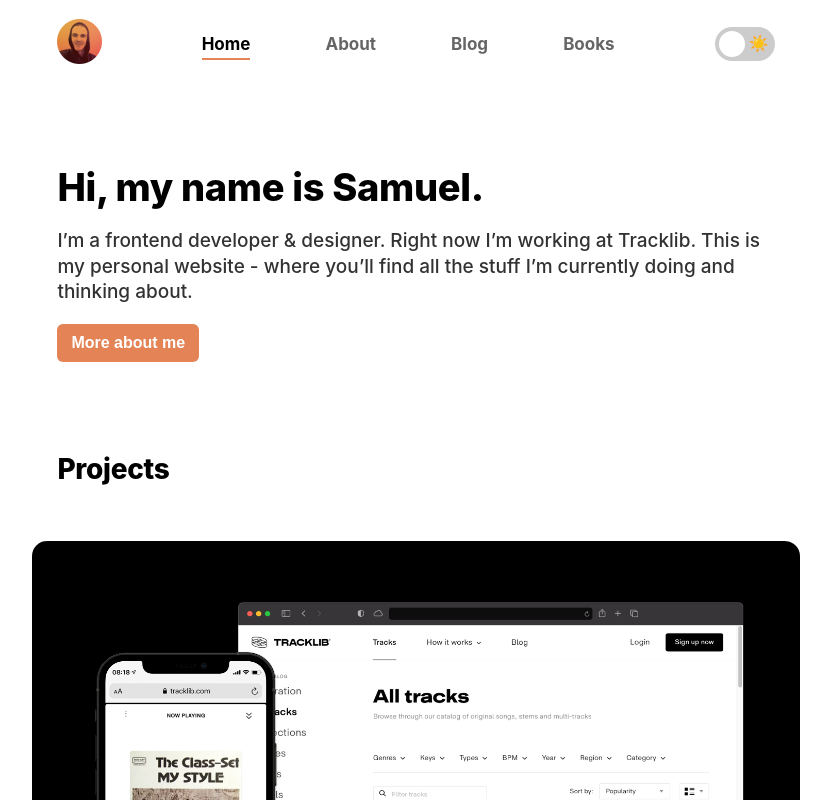
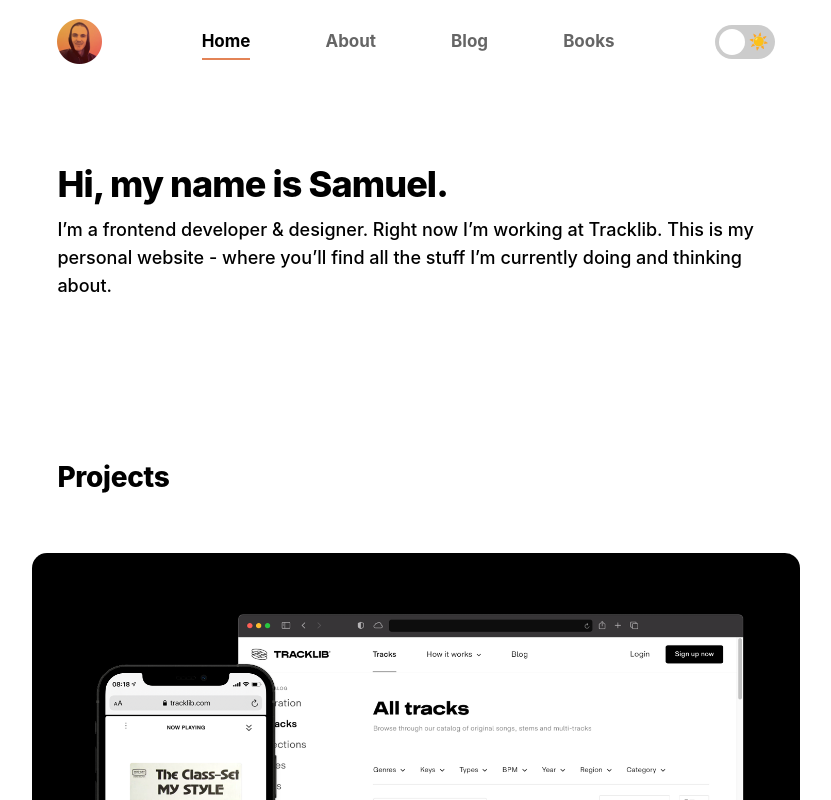
Before and after one commit to samuelkraft/samuelkraft-next, a Next.js app: page / in a window 1280 px wide. Shown: the top 800 px of the page, without its empty margins (224-1055 px from the left). Built offline with nearby package versions, Linux system fonts and the light colour scheme; no server answers.

Commit message:
Tailwind setup

```diff
--- a/components/button.tsx
+++ b/components/button.tsx
@@ -12,7 +12,11 @@ type ButtonProps = {
 }
 
 const Button = ({ children, type, href, variant, onClick, disabled }: ButtonProps): JSX.Element => {
-  const classes = cn(styles.button, styles[variant])
+  const base = 'inline-flex items-center font-bold rounded-md transition duration-200 ease-out'
+  const standard = 'bg-brand hover:bg-brandActive px-3.5 py-2 text-white'
+  const transparent = 'p-0 text-brand bg-transparent hover:text-brandActive hover:bg-transparent color-'
+
+  const classes = `${base} ${variant === 'transparent' ? transparent : standard}`
   if (onClick || !href) {
     return (
       <button className={classes} type={type === 'submit' ? 'submit' : 'button'} onClick={onClick} disabled={disabled}>
--- a/components/pageheader.module.scss
+++ /dev/null
@@ -1,31 +0,0 @@
-.wrapper {
-  margin-bottom: 50px;
-
-  @media (min-width: 480px) {
-    margin-bottom: 90px;
-  }
-}
-
-.title {
-  margin-bottom: 16px;
-  font-weight: 800;
-  font-size: 30px;
-  letter-spacing: -0.3px;
-
-  @media (min-width: 480px) {
-    margin-bottom: 18px;
-    font-size: 38px;
-  }
-}
-
-.description {
-  font-weight: 500;
-  font-size: 17px;
-  line-height: 1.4;
-  opacity: 0.8;
-
-  @media (min-width: 480px) {
-    font-size: 19px;
-    line-height: 1.35;
-  }
-}
--- a/components/pageheader.tsx
+++ b/components/pageheader.tsx
@@ -1,5 +1,3 @@
-import styles from './pageheader.module.scss'
-
 type PageHeaderProps = {
   title: string
   description?: string
@@ -7,9 +5,9 @@ type PageHeaderProps = {
 }
 
 const PageHeader = ({ title, description, children }: PageHeaderProps): JSX.Element => (
-  <div className={styles.wrapper}>
-    <h1 className={styles.title}>{title}</h1>
-    {description && <p className={styles.description}>{description}</p>}
+  <div className="mb-12 sm:mb-24">
+    <h1 className="text-3xl sm:text-4xl font-extrabold mb-3 tracking-tight">{title}</h1>
+    {description && <p className="mb-5 font-medium sm:text-lg">{description}</p>}
     {children}
   </div>
 )
--- a/package.json
+++ b/package.json
@@ -15,6 +15,7 @@
   "dependencies": {
     "@mapbox/rehype-prism": "^0.5.0",
     "@types/gtag.js": "^0.0.4",
+    "autoprefixer": "^10.2.4",
     "classnames": "^2.2.6",
     "faunadb": "^4.0.2",
     "framer-motion": "^3.2.1",
@@ -23,6 +24,7 @@
     "next-mdx-remote": "^2.1.3",
     "next-seo": "^4.18.0",
     "next-themes": "^0.0.10",
+    "postcss": "^8.2.5",
     "querystring": "^0.2.0",
     "react": "17.0.1",
     "react-dom": "17.0.1",
@@ -35,7 +37,8 @@
     "rss": "^1.2.2",
     "sass": "^1.32.5",
     "slugify": "^1.4.6",
-    "swr": "^0.4.1"
+    "swr": "^0.4.1",
+    "tailwindcss": "^2.0.2"
   },
   "devDependencies": {
     "@types/node": "^14.14.22",
--- a/styles/globals.scss
+++ b/styles/globals.scss
@@ -1,3 +1,7 @@
+@tailwind base;
+@tailwind components;
+@tailwind utilities;
+
 :root {
   --bg: #fff;
   --text: #000;
```
Also changed, not shown: 1 other file (tests, documents, lock files or other folders).
